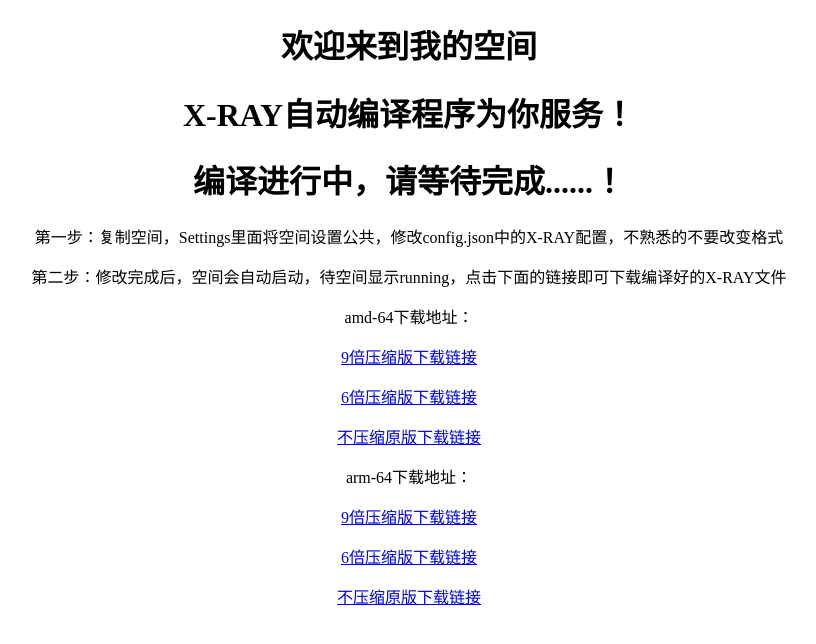
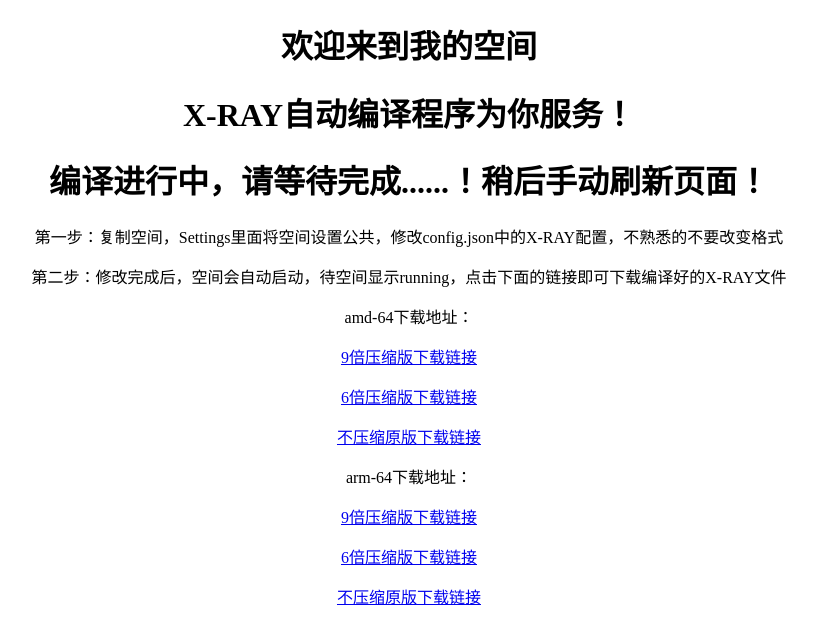
Before and after one commit to ipan233/webapp, a plain HTML site: page index.html in a window 1280 px wide. Shown: the whole page, without its empty margins (231-1047 px from the left). Drawn offline with Linux system fonts and the light colour scheme.

Commit message:
Update index.html

```diff
--- a/index.html
+++ b/index.html
@@ -15,7 +15,7 @@
 <body>
   <h1>欢迎来到我的空间</h1>
   <h1>X-RAY自动编译程序为你服务！</h1>
-  <h1>编译进行中，请等待完成......！</h1>
+  <h1>编译进行中，请等待完成......！稍后手动刷新页面！</h1>
   <p>第一步：复制空间，Settings里面将空间设置公共，修改config.json中的X-RAY配置，不熟悉的不要改变格式</p>
   <p>第二步：修改完成后，空间会自动启动，待空间显示running，点击下面的链接即可下载编译好的X-RAY文件</p>
   <p>amd-64下载地址：</p>
```
